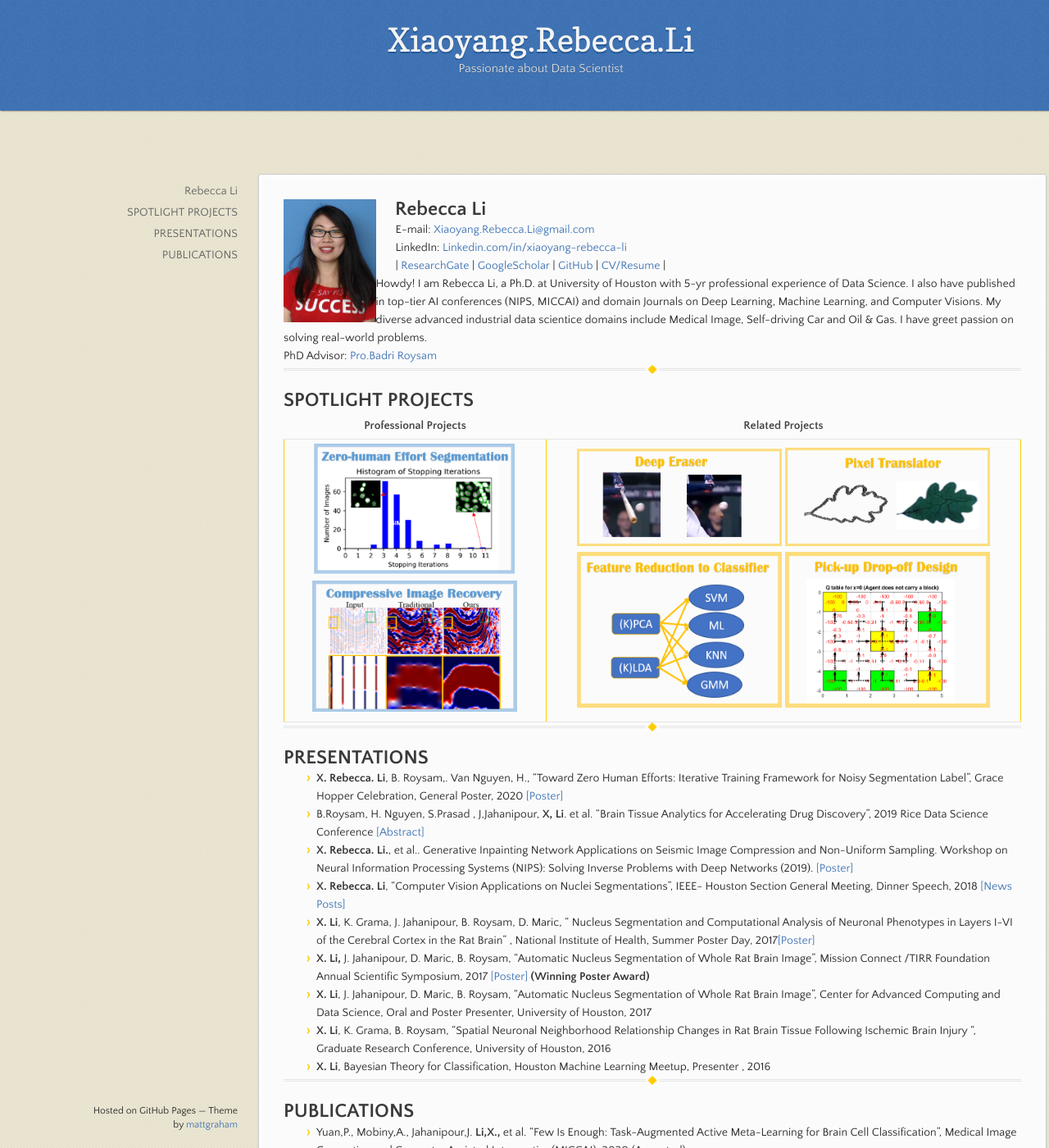
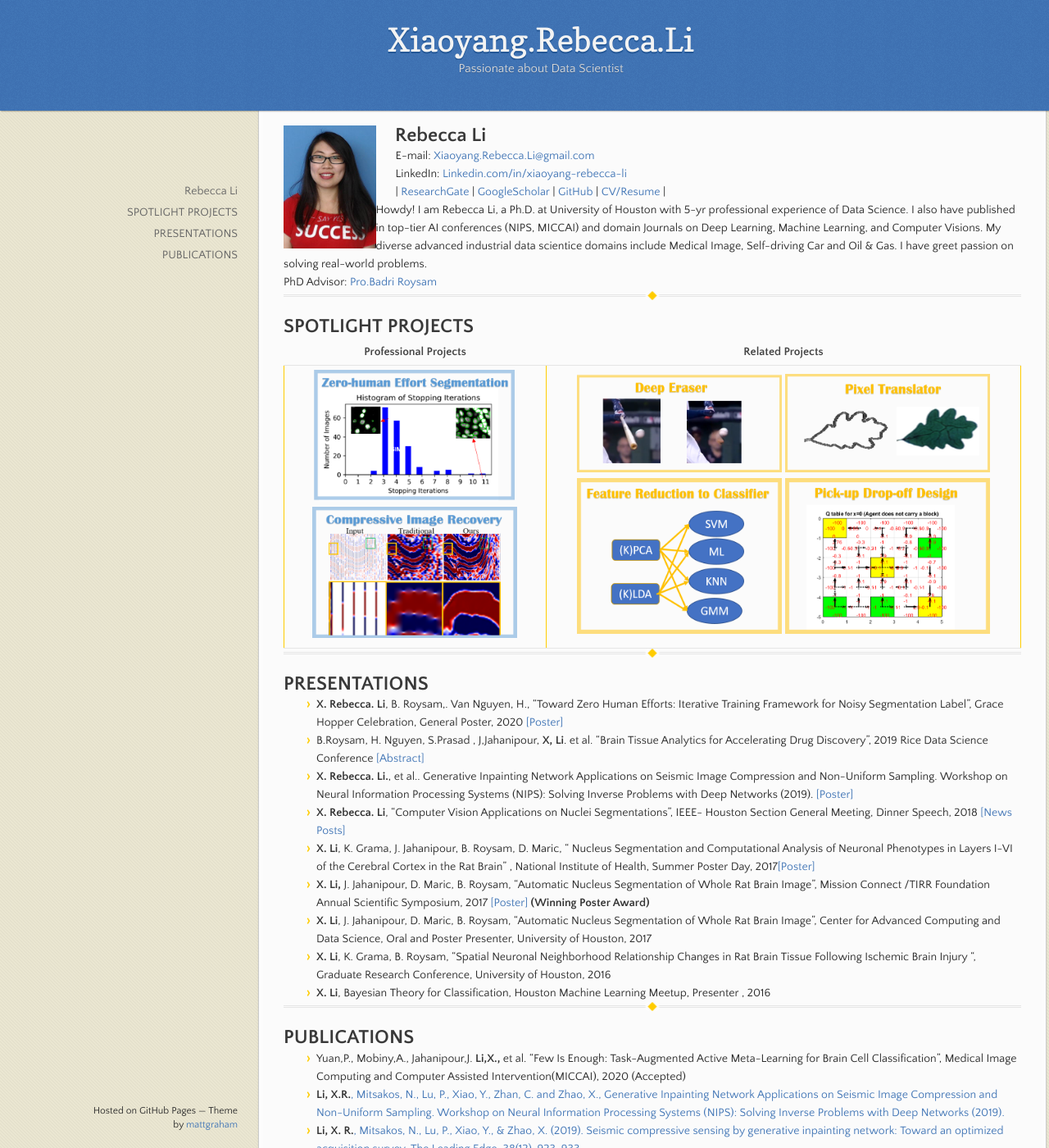
Before and after one commit to Xiaoyang-Rebecca/xiaoyang-rebecca.github.io, a Jekyll site: the page built from index.md, in a window 1280 px wide and 1400 px high. Shown: the whole window at 82% size. Built offline with Jekyll 4.4.1, drawn with Linux system fonts in a browser that asks for light colours; our own code applies the rules of GitHub Pages for plain Markdown files.

Commit message:
margin top

```diff
--- a/_sass/jekyll-theme-leap-day.scss
+++ b/_sass/jekyll-theme-leap-day.scss
@@ -274,7 +274,7 @@ section {
   width:900px;
   padding: 30px 30px 50px 30px;
   margin: 20px 0;
-  margin-top: 190px;
+  margin-top: 100px;
   position:relative;
   background: #fbfbfb;
   border-radius: 3px;
```
